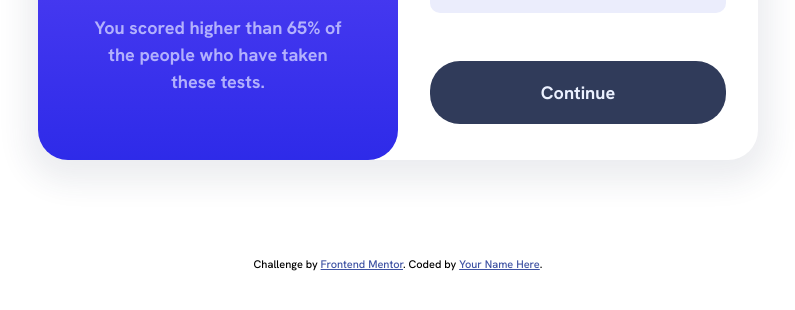
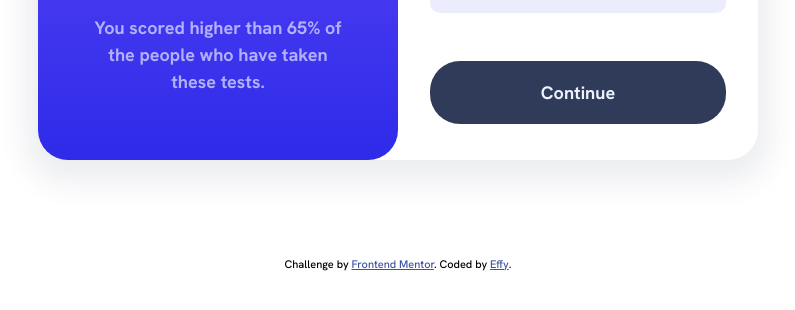
Before and after one commit to Effyz1228/Results-summary-component, a plain HTML site: page index.html in a window 1280 px wide. Shown: the part 476-786 px from the top of the page, without its empty margins (242-1037 px from the left). Drawn offline with Linux system fonts and the light colour scheme.

Commit message:
change name

```diff
--- a/index.html
+++ b/index.html
@@ -120,7 +120,7 @@
       Challenge by
       <a href="https://www.frontendmentor.io?ref=challenge" target="_blank"
         >Frontend Mentor</a
-      >. Coded by <a href="#">Your Name Here</a>.
+      >. Coded by <a href="#">Effy</a>.
     </div>
   </body>
 </html>
```
